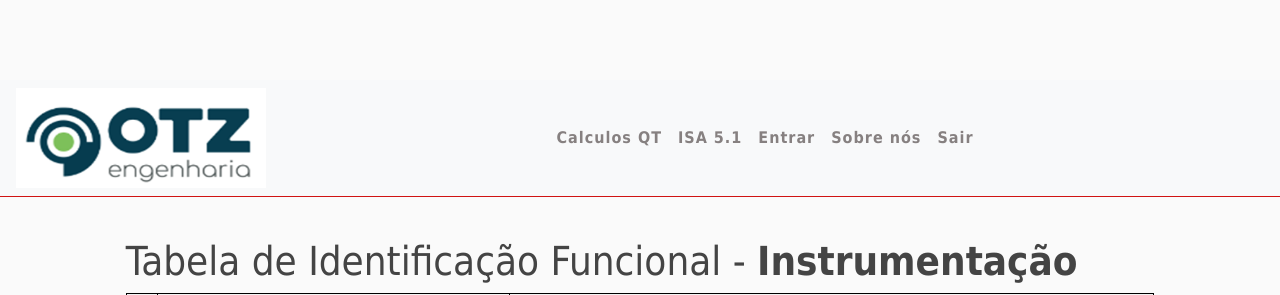
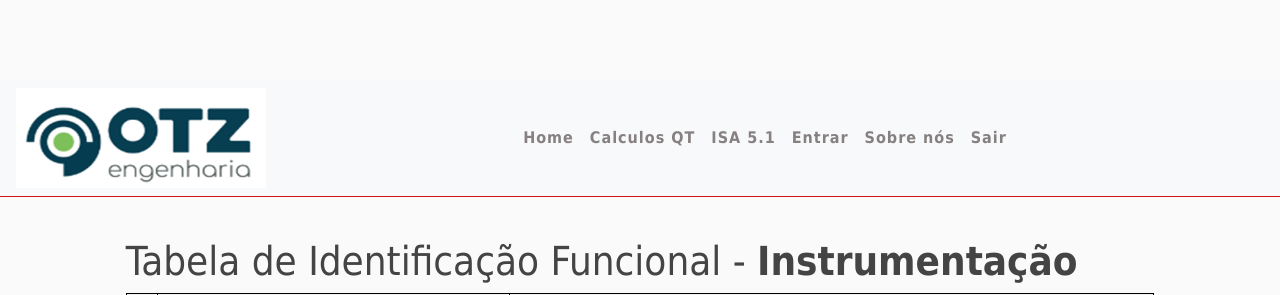
Before and after one commit to AlexsandroMO/OTZ_BASE, a Flask app: page /ISA in a window 1280 px wide. Shown: the top 295 px of the page. Run offline with Flask 3, Linux system fonts and the light colour scheme; parts of the project's set-up code (start-up, migrations or seed data) failed here and were passed over; some libraries are stand-ins or nearby versions.

Commit message:
Update isa-51.html

```diff
--- a/templates/isa-51.html
+++ b/templates/isa-51.html
@@ -38,6 +38,9 @@
 
         <div class="collapse navbar-collapse" id="navbarSupportedContent">
             <ul class="navbar-nav">
+                <li class="nav-item">
+                    <a class="nav-link" href="../index.html">Home</a>
+                </li>
                 <li class="nav-item">
                     <a class="nav-link" href="calcDrop.html">Calculos QT</a>
                 </li>
```
